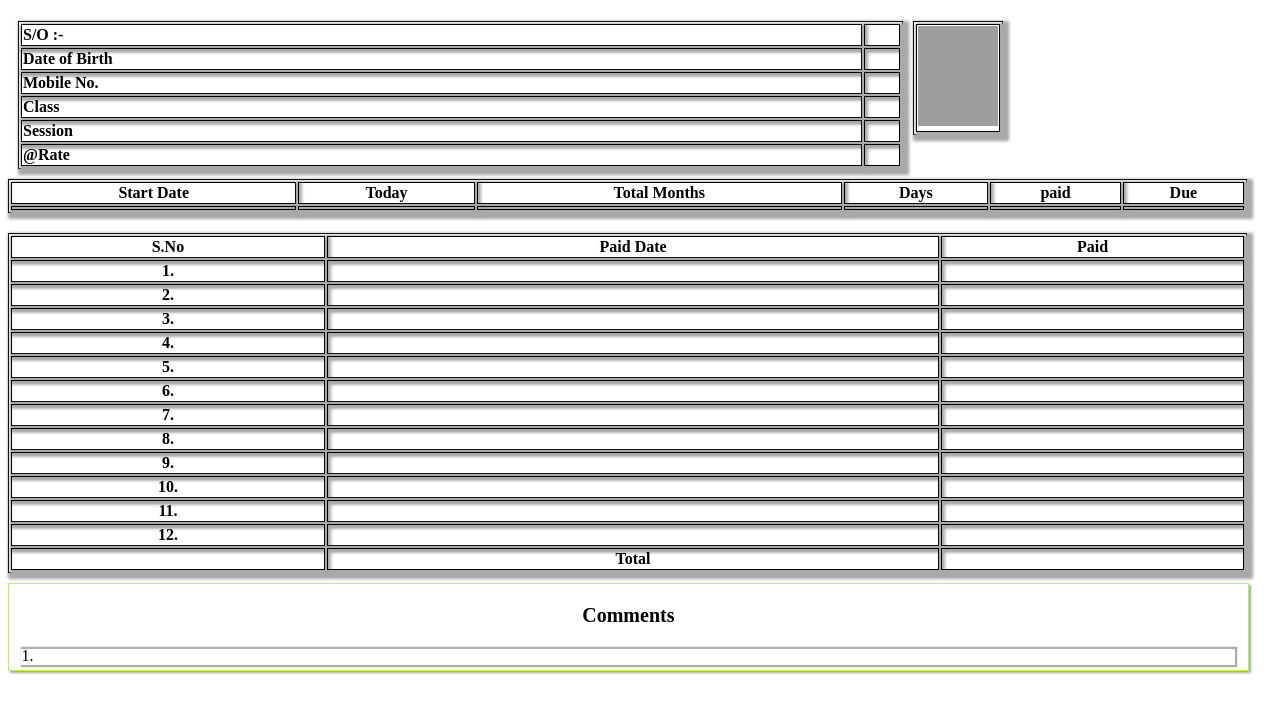
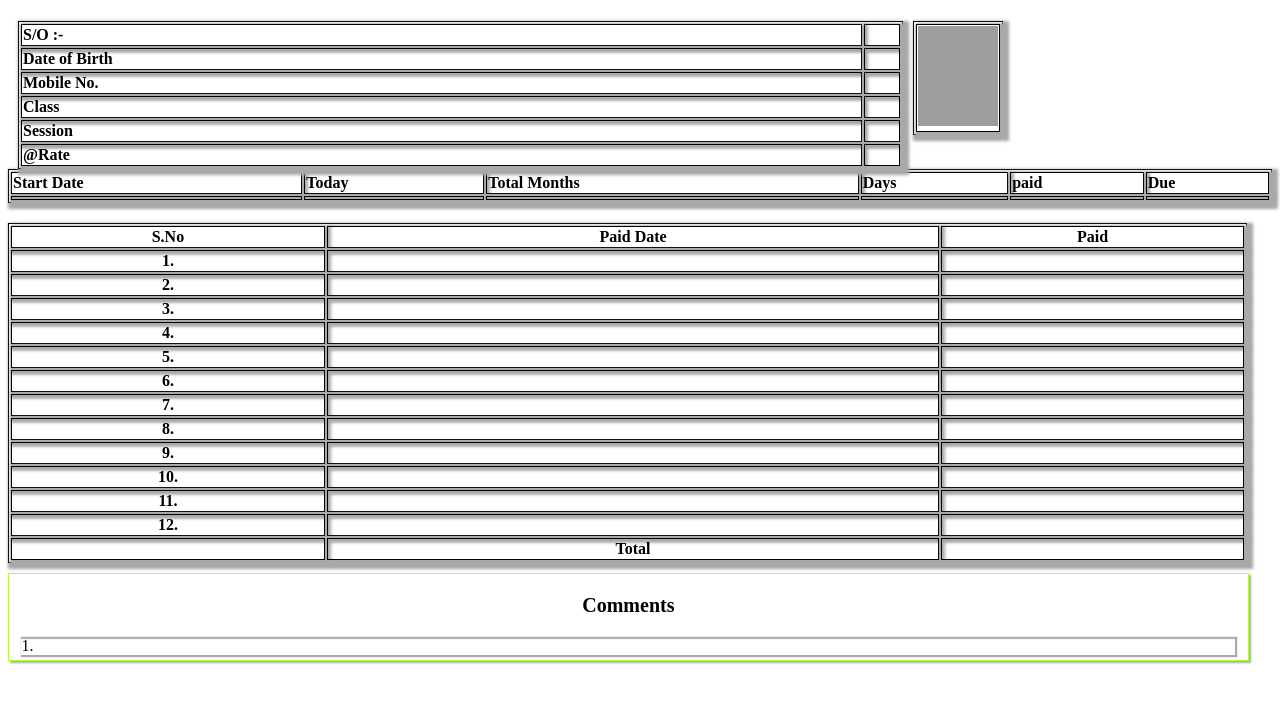
Before and after one commit to Ismilesheikh/Ismile-s_Lc, a plain HTML site: page year/2024-25/class_1/student_name.html in a window 1280 px wide. Drawn offline with Linux system fonts and the light colour scheme; no server answers; grey boxes are pictures that could not be loaded.

Commit message:
Update sname.css

```diff
--- a/year/2024-25/class_1/sname.css
+++ b/year/2024-25/class_1/sname.css
@@ -17,10 +17,10 @@ margin-left: 10px;}
 #text1{width:70%;}
 
 .table_3{width: 100%;
-    text-align: center;
+    text-align: left;
     margin-top: 10px;
          }
-.third{display: inline-flex;
+.third{display: inline;
 width: 98%;}
 
 .table_4{width: 98%;
```
